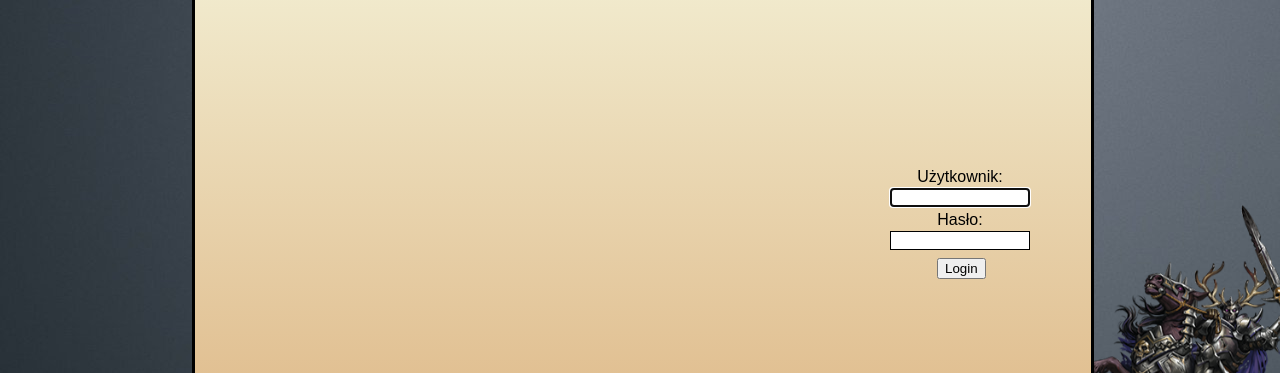
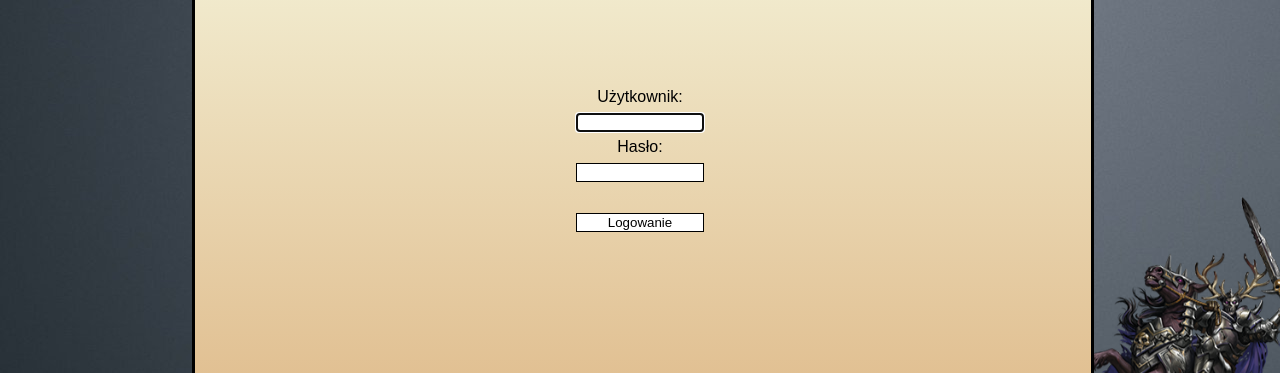
Before and after one commit to Skalpu/MyWebGame, a PHP site: page /login.php in a window 1280 px wide. Shown: the part 232-605 px from the top of the page. Run offline with PHP 8.4, Linux system fonts and the light colour scheme.

Commit message:
Fixing resolution scaling

```diff
--- a/index.css
+++ b/index.css
@@ -36,7 +36,7 @@ body
 {
     position: fixed;
 	width: 20%;
-	bottom: 0%;
+	bottom: 1%;
 	right: -3%;
 }
 #divLogo
--- a/login.php
+++ b/login.php
@@ -74,11 +74,11 @@
     <div id="divMonster"><img id="monsterFoto" src="gfx/monster.png"></div>
     <div id="divMainOkno">
         <Form action='login.php' method='post'>
-			<div id="usernameLabel">Użytkownik:</div>
-			<input id="usernameForm" type='text' name='username'><br>
-			<div id="passwordLabel">Hasło:</div>
-			<input id="passwordForm" type='password' name='password'><br>
-			<input id="submitForm" type='submit' value='Login'>
+			<div id="usernameLabel" class='centerLabel'>Użytkownik:</div>
+			<input id="usernameForm" class='centerForm' type='text' name='username'><br>
+			<div id="passwordLabel" class='centerLabel'>Hasło:</div>
+			<input id="passwordForm" class='centerForm' type='password' name='password'><br>
+			<input id="submitForm" class='centerForm' type='submit' value='Logowanie'>
         </Form>
         <div id="errorLabel">		<?php	if(isset($error_msg) && $error_msg != "") { echo $error_msg; }	?>		</div>
     </div>
--- a/loginregister.css
+++ b/loginregister.css
@@ -1,36 +1,96 @@
+.centerLabel
+{
+	position: fixed;
+	text-align: center;
+
+    width: 20%;
+	left: 40%;
+	top: 40%;
+}
+
 #usernameLabel
 {
+	margin-top: 0px;
+}
+#passwordLabel
+{
+	margin-top: 50px;
+}
+#confirmLabel
+{
+	margin-top: 100px;
+}
+
+.centerForm
+{
+	text-align: center;
+    border: 1px solid black;
+	position: fixed;
+
+	top: 40%;
+	width: 10%;
+	min-width: 100px;
+	max-width: 200px;
+	left: 50%;
+	transform: translate(-50%);
+}
+
+#usernameForm
+{
+	margin-top: 25px;
+}
+#passwordForm
+{
+	margin-top: 75px;
+}
+#submitForm
+{
+	margin-top: 125px;
+	background-color: white;
+}
+
+/*#usernameLabel
+{
     position: fixed;
-    width: 100px;
-    text-align: center;
-    top: 400px;
-    left: 910px;
+	text-align: center;
+
+    width: 20%;
+    top: 40%;
+	left: 40%;
 }
 #usernameForm
 {
-    position: fixed;
-    width: 140px;
+	text-align: center;
     border: 1px solid black;
-    text-align: center;
-    top: 420px;
-    left: 890px;
+	position: fixed;
+
+	top: 40%;
+	margin-top: 20px;
+
+	width: 10%;
+	min-width: 100px;
+	max-width: 200px;
+	left: 50%;
+	transform: translate(-50%);
 }
 #passwordLabel
 {
     position: fixed;
-    width: 100px;
     text-align: center;
-    top: 443px;
-    left: 910px;
+
+	width: 20%;
+    top: 40%;
+	left: 40%;
+
+	margin-top: 50px;
 }
 #passwordForm
 {
     position: fixed;
-    width: 140px;
     border: 1px solid black;
     text-align: center;
-    top: 463px;
-    left: 890px;
+
+
 }
 #confirmLabel
 {
@@ -69,4 +129,4 @@
     width: 200px;
     top: 560px;
     left: 860px;
-}
+}*/
```
